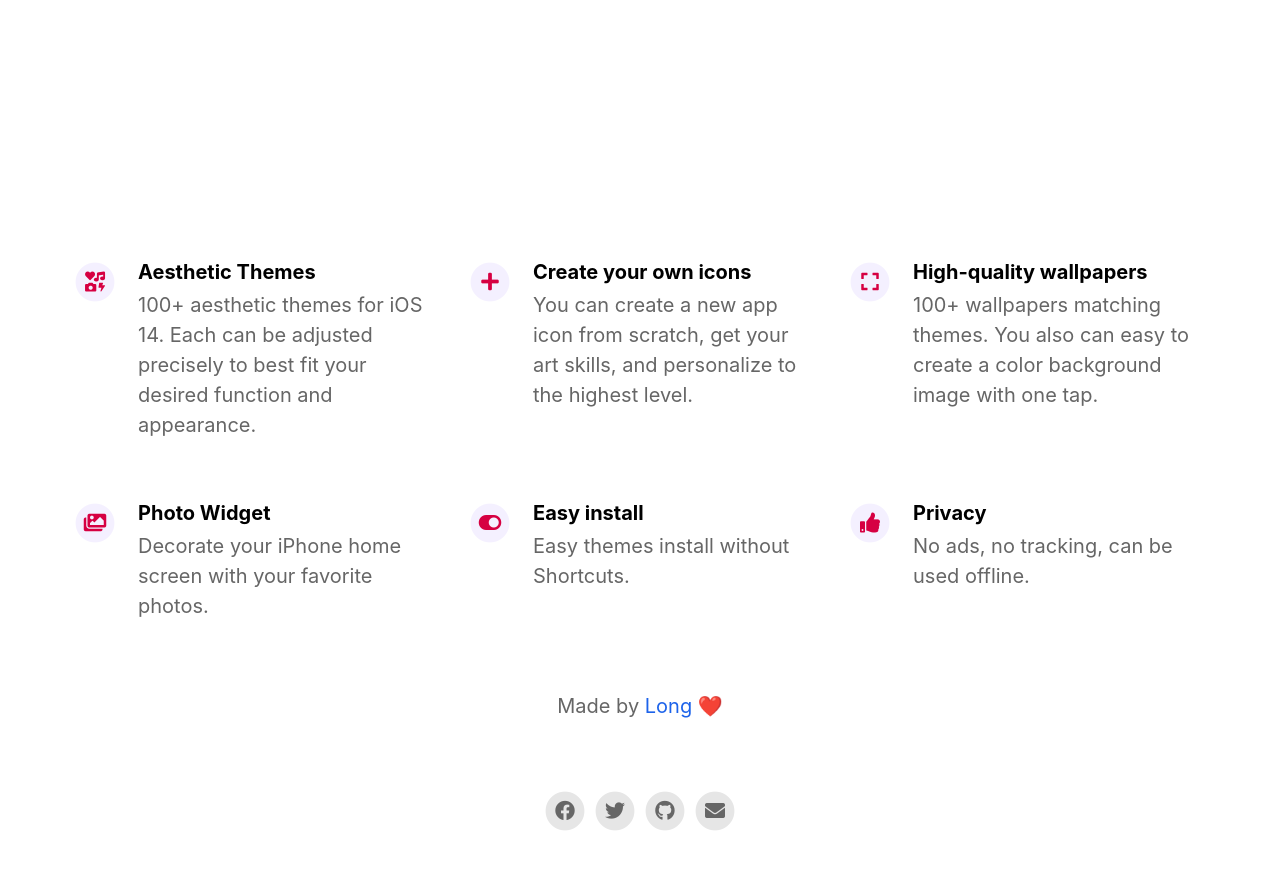
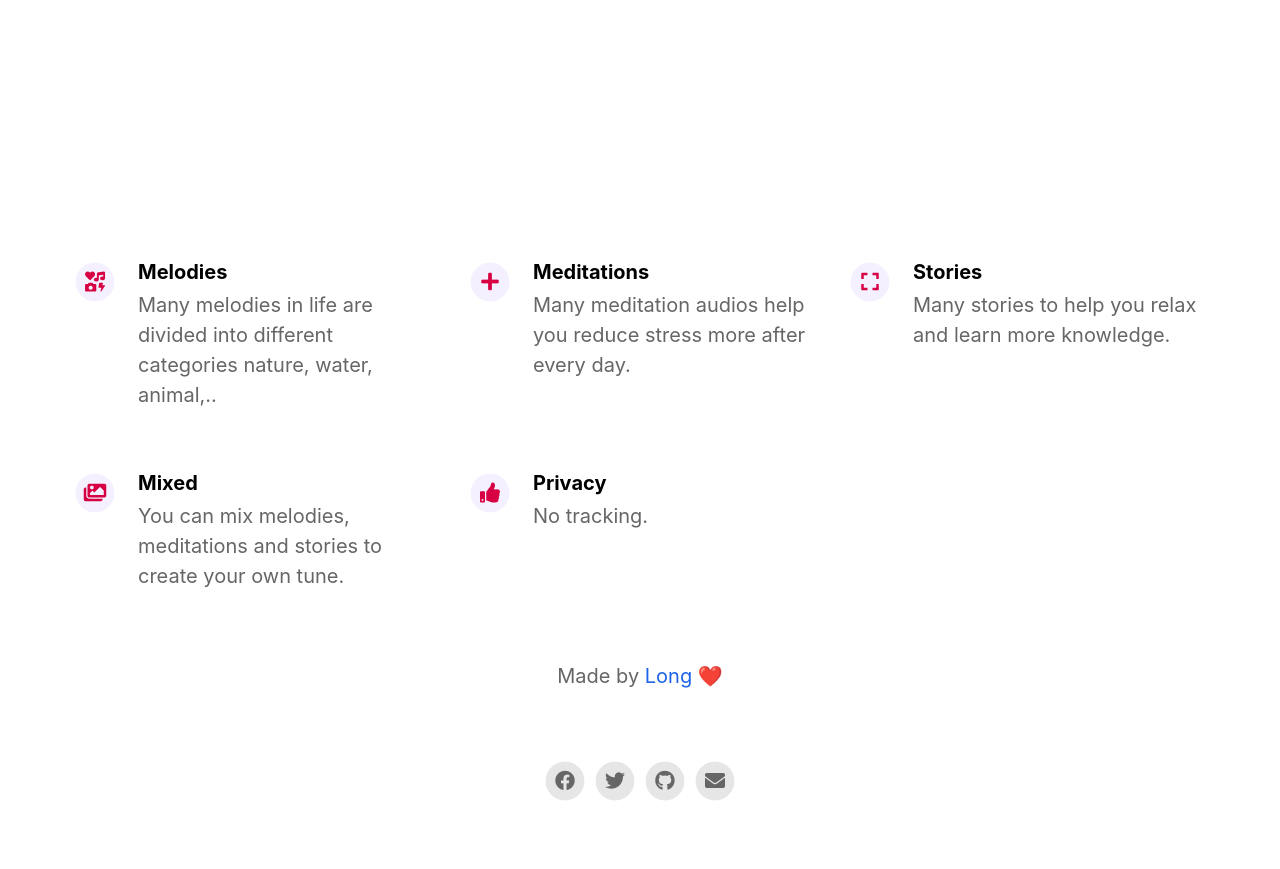
Before and after one commit to longvt96/lifeMelody-app, a Jekyll site: the page built from index.html, in a window 1280 px wide and 900 px high, scrolled down 822 px. Shown: the top 869 px of the window. Built offline with Jekyll 4.4.1, drawn with Linux system fonts in a browser that asks for light colours; nearby versions of some CDN libraries.

Commit message:
change message

```diff
--- a/_config.yml
+++ b/_config.yml
@@ -34,28 +34,24 @@ youtube_username                          :
 # Feature List                            Edit, add or remove features to be presented.
 features                                  :
 
-  - title                                 : Aesthetic Themes
-    description                           : 100+ aesthetic themes for iOS 14. Each can be adjusted precisely to best fit your desired function and appearance.
+  - title                                 : Melodies
+    description                           : Many melodies in life are divided into different categories nature, water, animal,..
     fontawesome_icon_name                 : icons
 
-  - title                                 : Create your own icons
-    description                           : You can create a new app icon from scratch, get your art skills, and personalize to the highest level.
+  - title                                 : Meditations
+    description                           : Many meditation audios help you reduce stress more after every day.
     fontawesome_icon_name                 : plus
 
-  - title                                 : High-quality wallpapers
-    description                           : 100+ wallpapers matching themes. You also can easy to create a color background image with one tap.
+  - title                                 : Stories
+    description                           : Many stories to help you relax and learn more knowledge.
     fontawesome_icon_name                 : expand
 
-  - title                                 : Photo Widget
-    description                           : Decorate your iPhone home screen with your favorite photos.
+  - title                                 : Mixed
+    description                           : You can mix melodies, meditations and stories to create your own tune.
     fontawesome_icon_name                 : images
 
-  - title                                 : Easy install
-    description                           : Easy themes install without Shortcuts.
-    fontawesome_icon_name                 : toggle-on
-
   - title                                 : Privacy
-    description                           : No ads, no tracking, can be used offline.
+    description                           : No tracking.
     fontawesome_icon_name                 : thumbs-up
 
 
```
